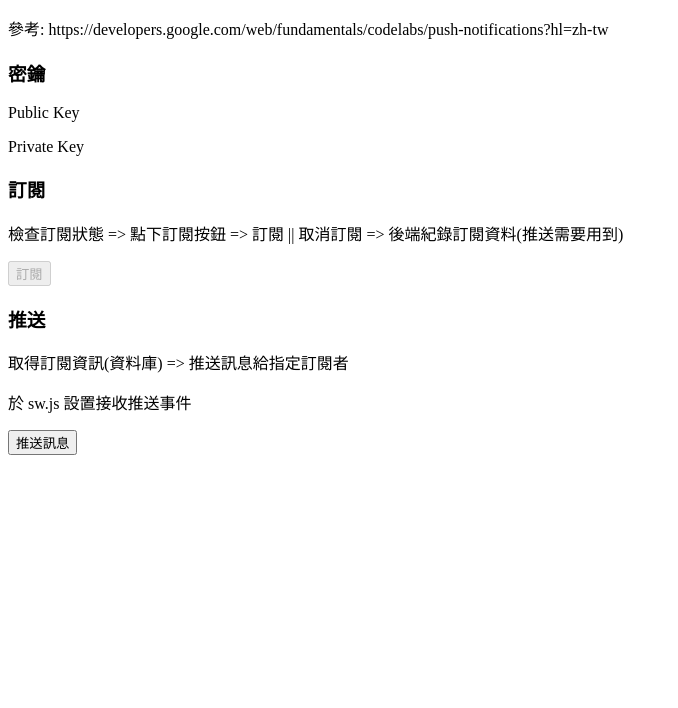
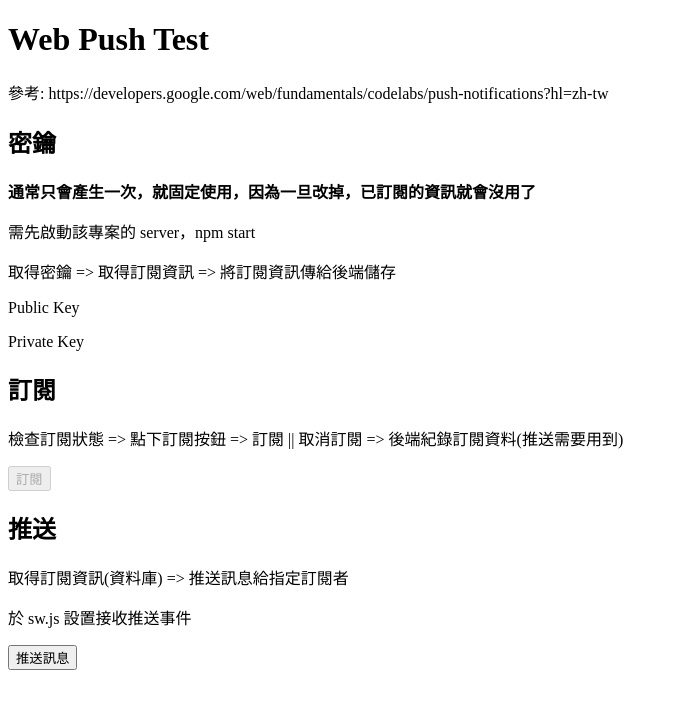
Before and after one commit to dingzhengru/web-push-test, a website: page index.html in a window 1280 px wide. Shown: the whole page, without its empty margins (0-678 px from the left). Drawn offline with nearby package versions, Linux system fonts and the light colour scheme; no server answers.

Commit message:
feat(index): 補充一些說明

```diff
--- a/index.html
+++ b/index.html
@@ -5,24 +5,27 @@
     <meta name="viewport" content="width=device-width, initial-scale=1.0" />
     <title>Web Push Test</title>
   </head>
-  <body>
-    <!-- <h2>Web Push Test</h2> -->
+  <body style="font-family: STHeiti">
+    <h1>Web Push Test</h1>
     <p>參考: https://developers.google.com/web/fundamentals/codelabs/push-notifications?hl=zh-tw</p>
 
-    <h3>密鑰</h3>
-    <!-- <button onclick="getKeys()">取得密鑰</button> <br /><br /> -->
+    <h2>密鑰</h2>
+    <p style="font-weight: bold">通常只會產生一次，就固定使用，因為一旦改掉，已訂閱的資訊就會沒用了</p>
+    <p>需先啟動該專案的 server，npm start</p>
+    <p>取得密鑰 => 取得訂閱資訊 => 將訂閱資訊傳給後端儲存</p>
+
     <span>Public Key</span>
     <p id="public-key"></p>
 
     <span>Private Key</span>
     <p id="private-key"></p>
 
-    <h3>訂閱</h3>
+    <h2>訂閱</h2>
     <p>檢查訂閱狀態 => 點下訂閱按鈕 => 訂閱 || 取消訂閱 => 後端紀錄訂閱資料(推送需要用到)</p>
 
     <button id="subscription" disabled>訂閱</button>
 
-    <h3>推送</h3>
+    <h2>推送</h2>
     <p>取得訂閱資訊(資料庫) => 推送訊息給指定訂閱者</p>
     <p>於 sw.js 設置接收推送事件</p>
 
```
